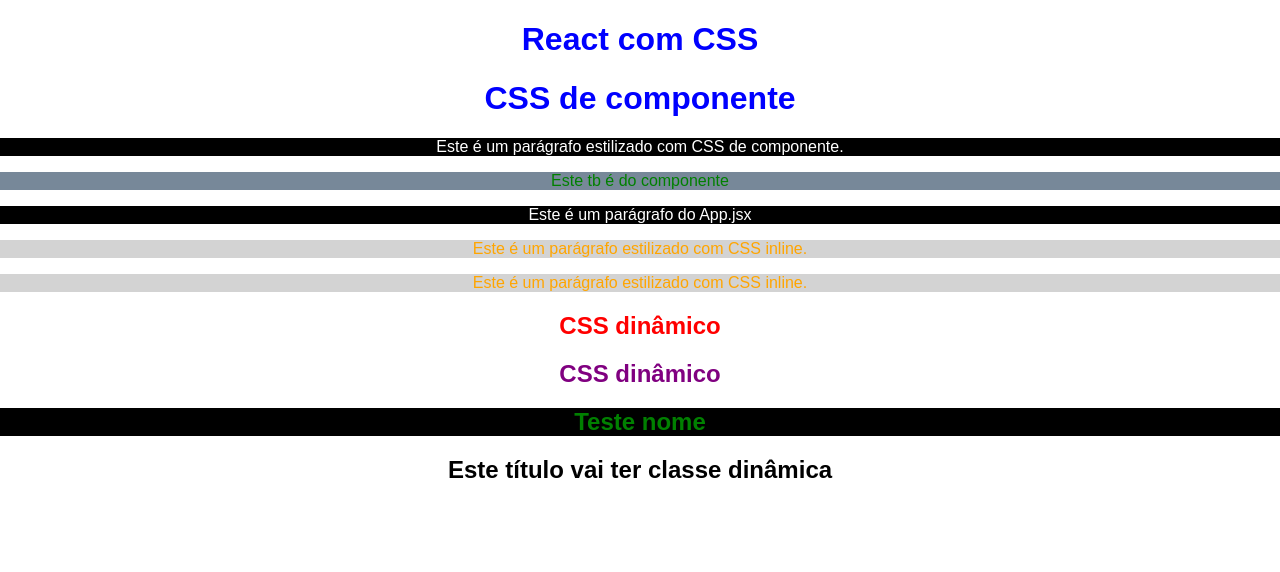
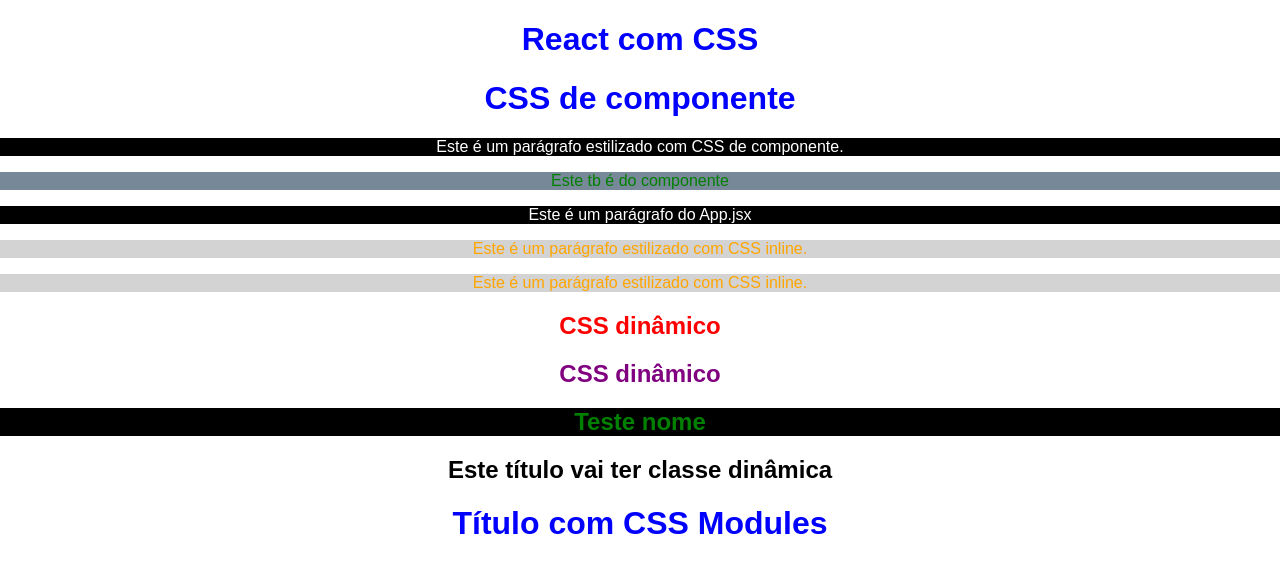
Before and after one commit to 0S1mple1/css, a React (Create React App) app: page / in a window 1280 px wide. Shown: the top 572 px of the page. Built offline with nearby package versions, Linux system fonts and the light colour scheme.

Commit message:
Add Title component with CSS Modules for styled heading

```diff
--- a/src/App.jsx
+++ b/src/App.jsx
@@ -2,6 +2,7 @@
 import MyComponent from "./components/MyComponent";
 
 import { useState } from "react";
+import Title from "./components/Title";
 
 function App() {
   const n = 15;
@@ -42,6 +43,8 @@
       <h2 className={redtitlle ? "red-title" : "title"}>
         Este título vai ter classe dinâmica
       </h2>
+      {/* CSS Modules */}
+      <Title />
     </div>
   );
 }
--- /dev/null
+++ b/src/components/Title.jsx
@@ -0,0 +1,10 @@
+import styles from "./Title.module.css";
+const Title = () => {
+  return (
+    <div>
+      <h1 className={styles.My_title}>Título com CSS Modules</h1>
+    </div>
+  );
+};
+
+export default Title;
--- /dev/null
+++ b/src/components/Title.module.css
@@ -0,0 +1,7 @@
+.My-title {
+    color: orange;
+    background-color: black;
+    padding: 10px;
+
+
+}
```
